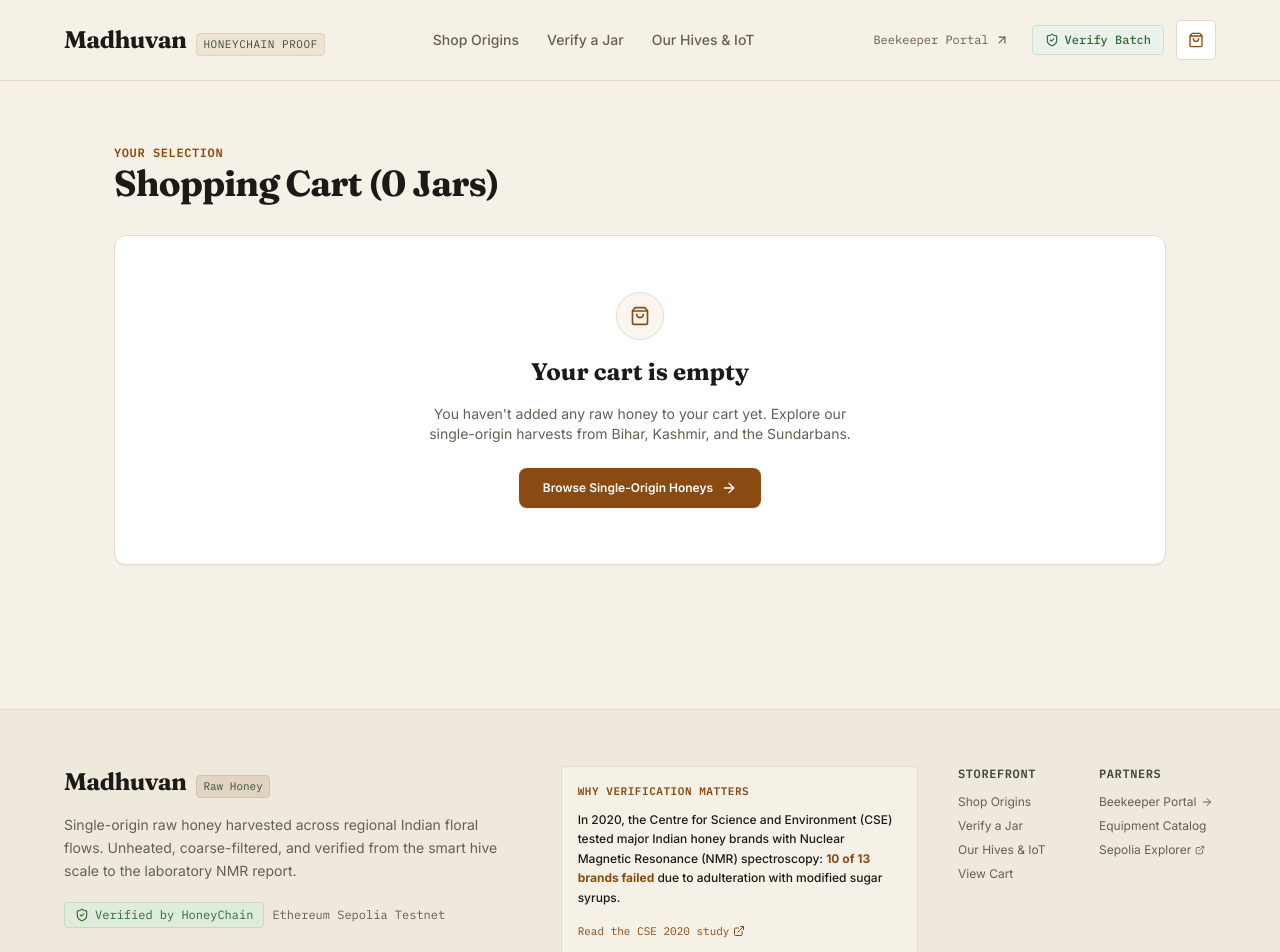
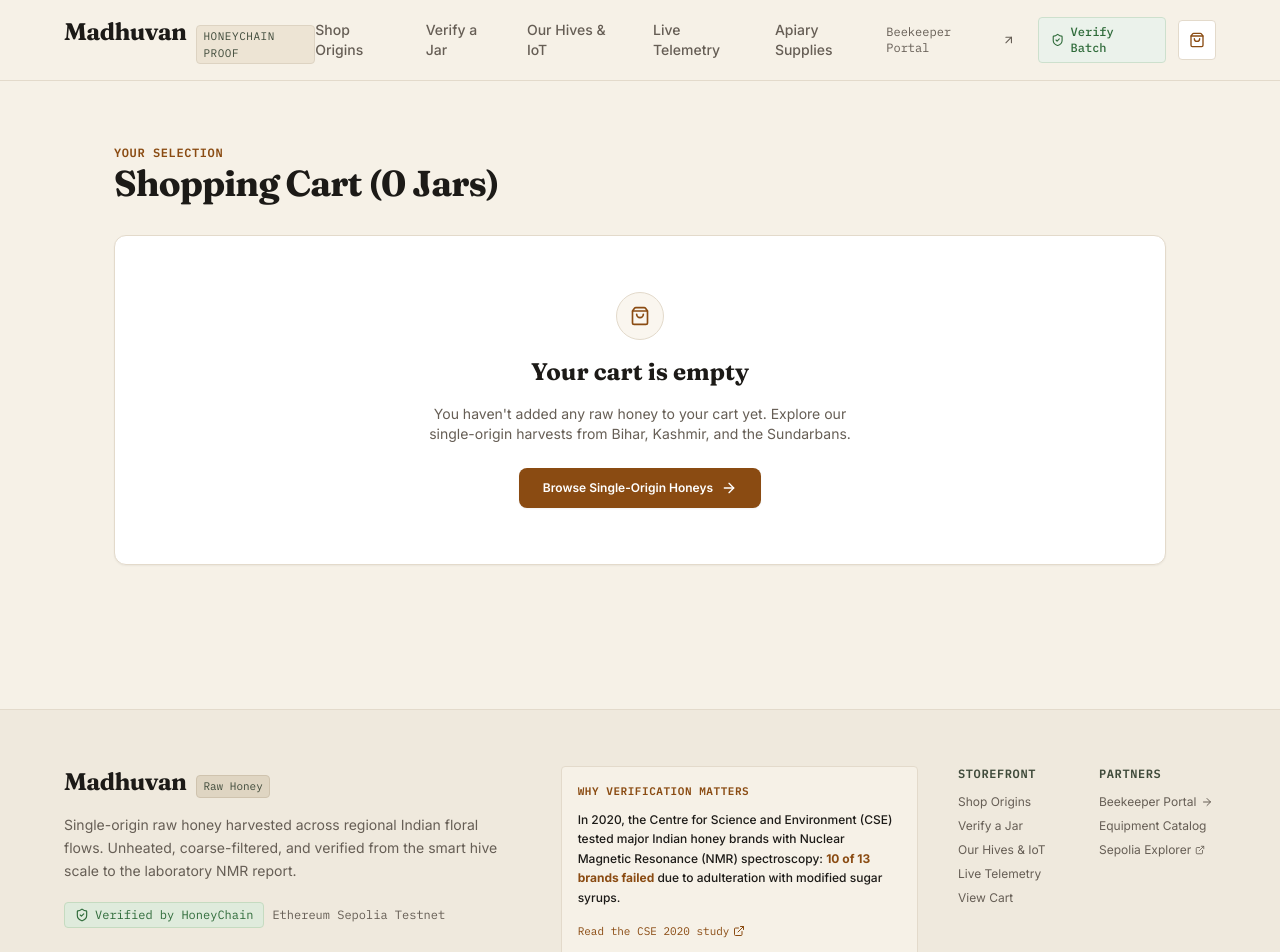
Before and after one commit to pranshr/vanguard-hackshift-iiitd-26, a Next.js app: page /cart in a window 1280 px wide. Shown: the top 952 px of the page. Built offline with nearby package versions, Linux system fonts and the light colour scheme.

Commit message:
fix(sensors): resolve SSR prerender date issue & link live telemetry across navigation

```diff
--- a/src/app/sensors/page.tsx
+++ b/src/app/sensors/page.tsx
@@ -53,7 +53,7 @@ export default function SensorsPage() {
 
       {/* Footer */}
       <footer className="border-t border-[#e8e1d7] bg-white/50 py-4 px-4 sm:px-6 text-center text-xs text-[#8a7f72]">
-        BEE-Safe Precision Apiculture &copy; {new Date().getFullYear()} • IoT Telemetry Node Interface v2.4
+        BEE-Safe Precision Apiculture &copy; 2026 • IoT Telemetry Node Interface v2.4
       </footer>
     </div>
   );
--- a/src/components/storefront/Footer.tsx
+++ b/src/components/storefront/Footer.tsx
@@ -73,6 +73,11 @@ export function StorefrontFooter() {
                   </Link>
                 </li>
                 <li>
+                  <Link href="/sensors" className="hover:text-[#1C1A17] transition-colors">
+                    Live Telemetry
+                  </Link>
+                </li>
+                <li>
                   <Link href="/cart" className="hover:text-[#1C1A17] transition-colors">
                     View Cart
                   </Link>
--- a/src/components/storefront/Header.tsx
+++ b/src/components/storefront/Header.tsx
@@ -15,11 +15,14 @@ export function StorefrontHeader() {
     { href: "/shop", label: "Shop Origins" },
     { href: "/verify", label: "Verify a Jar" },
     { href: "/our-hives", label: "Our Hives & IoT" },
+    { href: "/sensors", label: "Live Telemetry" },
+    { href: "/marketplace", label: "Apiary Supplies" },
   ];
 
   const isActive = (href: string) => {
     if (href === "/shop" && (pathname === "/shop" || pathname.startsWith("/shop/"))) return true;
     if (href === "/verify" && (pathname === "/verify" || pathname.startsWith("/verify/"))) return true;
+    if (href === "/sensors" && (pathname === "/sensors" || pathname === "/sensor-data")) return true;
     return pathname === href;
   };
 
```
